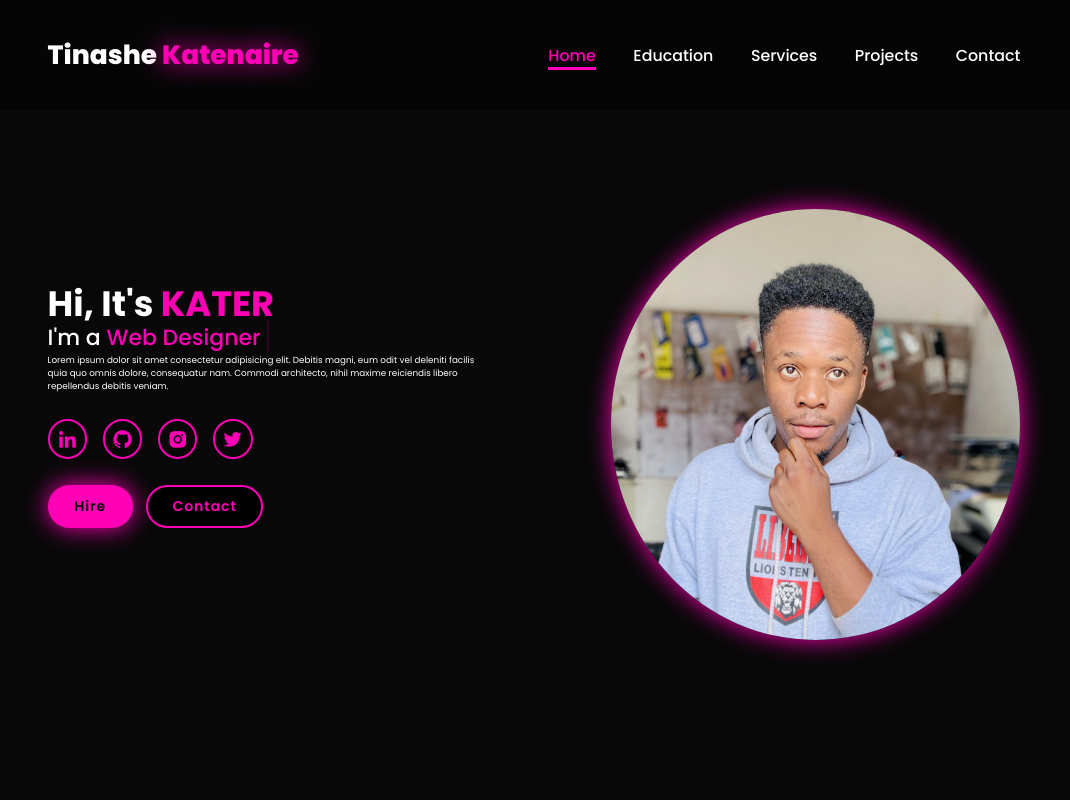
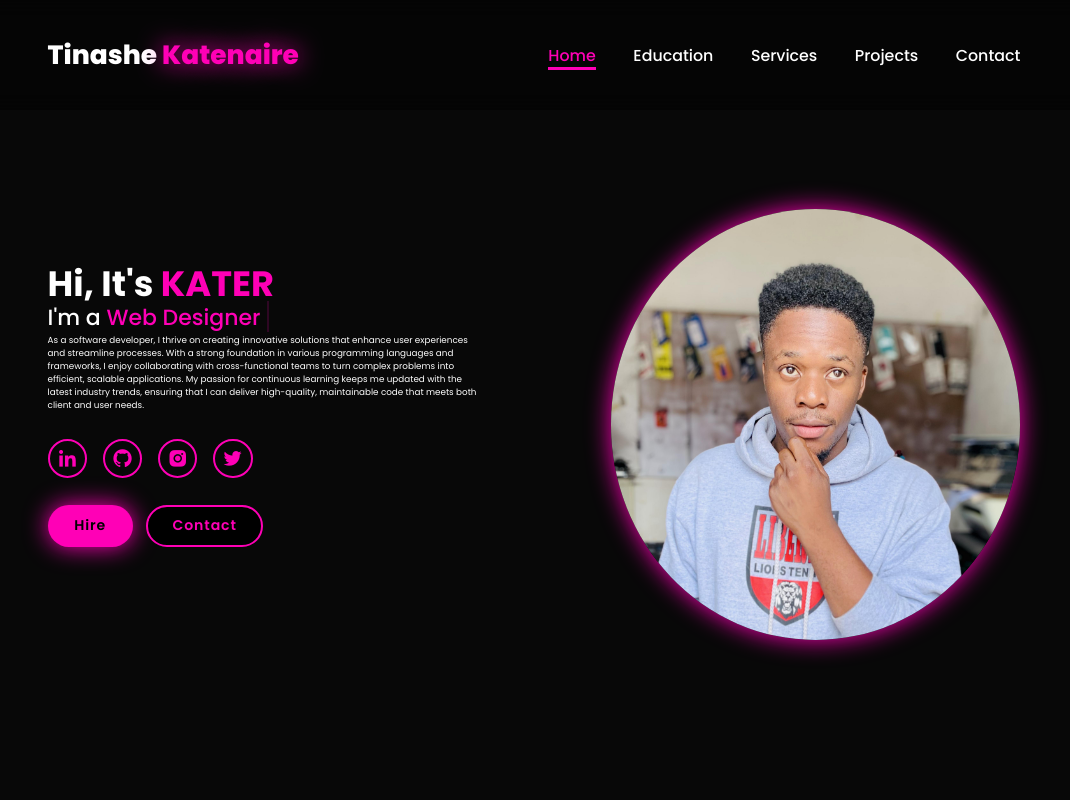
Before and after one commit to Kater1st/KATER, a plain HTML site: page index.html in a window 1280 px wide. Shown: the top 800 px of the page, without its empty margins (106-1176 px from the left). Drawn offline with nearby package versions, Linux system fonts and the light colour scheme.

Commit message:
kc portfolio about intro

```diff
--- a/index.html
+++ b/index.html
@@ -31,10 +31,7 @@
         <h1 class="kater">Hi, It's <span>KATER</span></h1>
         <h3 class="text-animation">I'm a <span></span></h3>
         <p>
-          Lorem ipsum dolor sit amet consectetur adipisicing elit. Debitis
-          magni, eum odit vel deleniti facilis quia quo omnis dolore,
-          consequatur nam. Commodi architecto, nihil maxime reiciendis libero
-          repellendus debitis veniam.
+          As a software developer, I thrive on creating innovative solutions that enhance user experiences and streamline processes. With a strong foundation in various programming languages and frameworks, I enjoy collaborating with cross-functional teams to turn complex problems into efficient, scalable applications. My passion for continuous learning keeps me updated with the latest industry trends, ensuring that I can deliver high-quality, maintainable code that meets both client and user needs.
         </p>
 
         <div class="social-icons">
```
